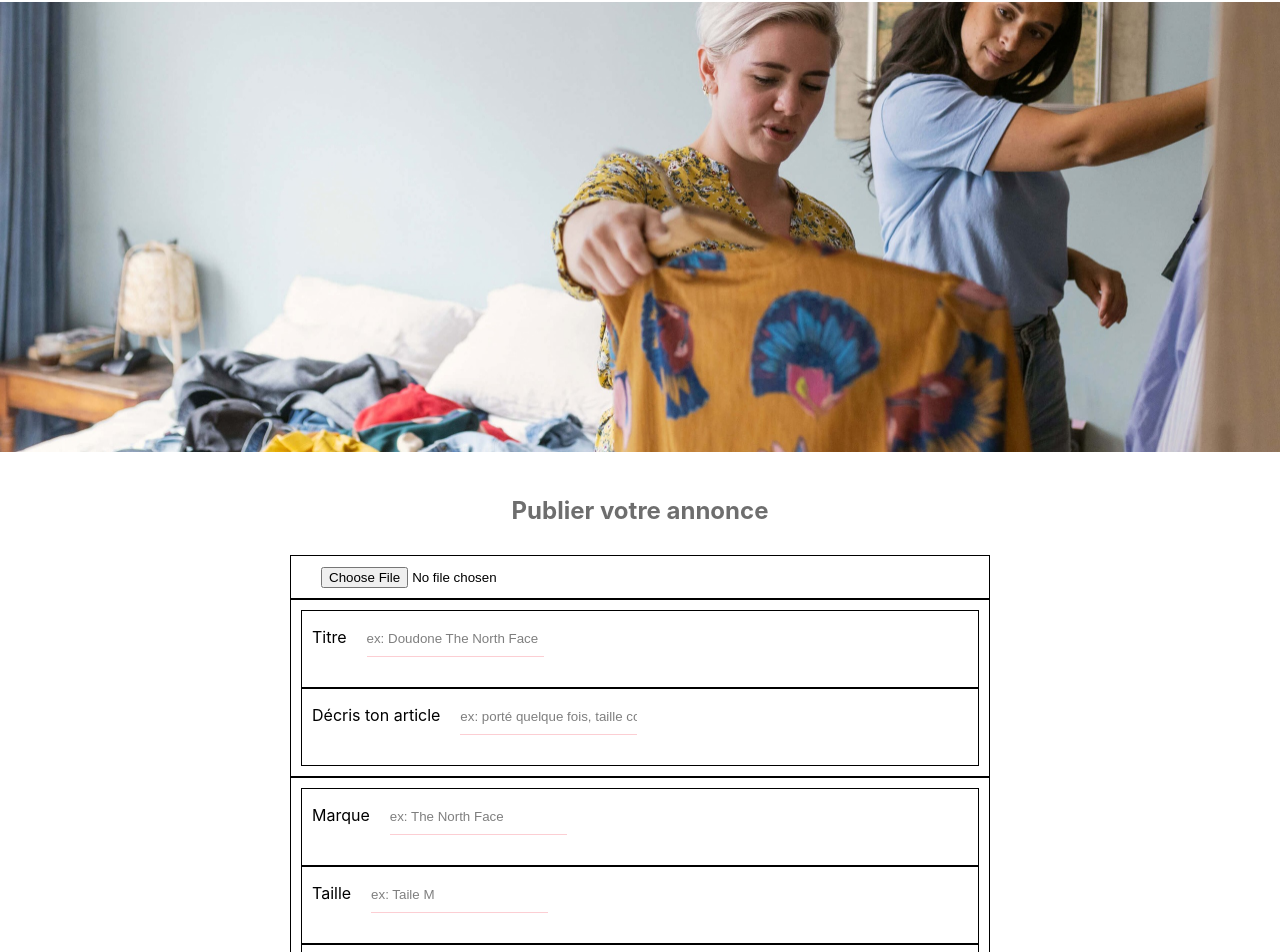
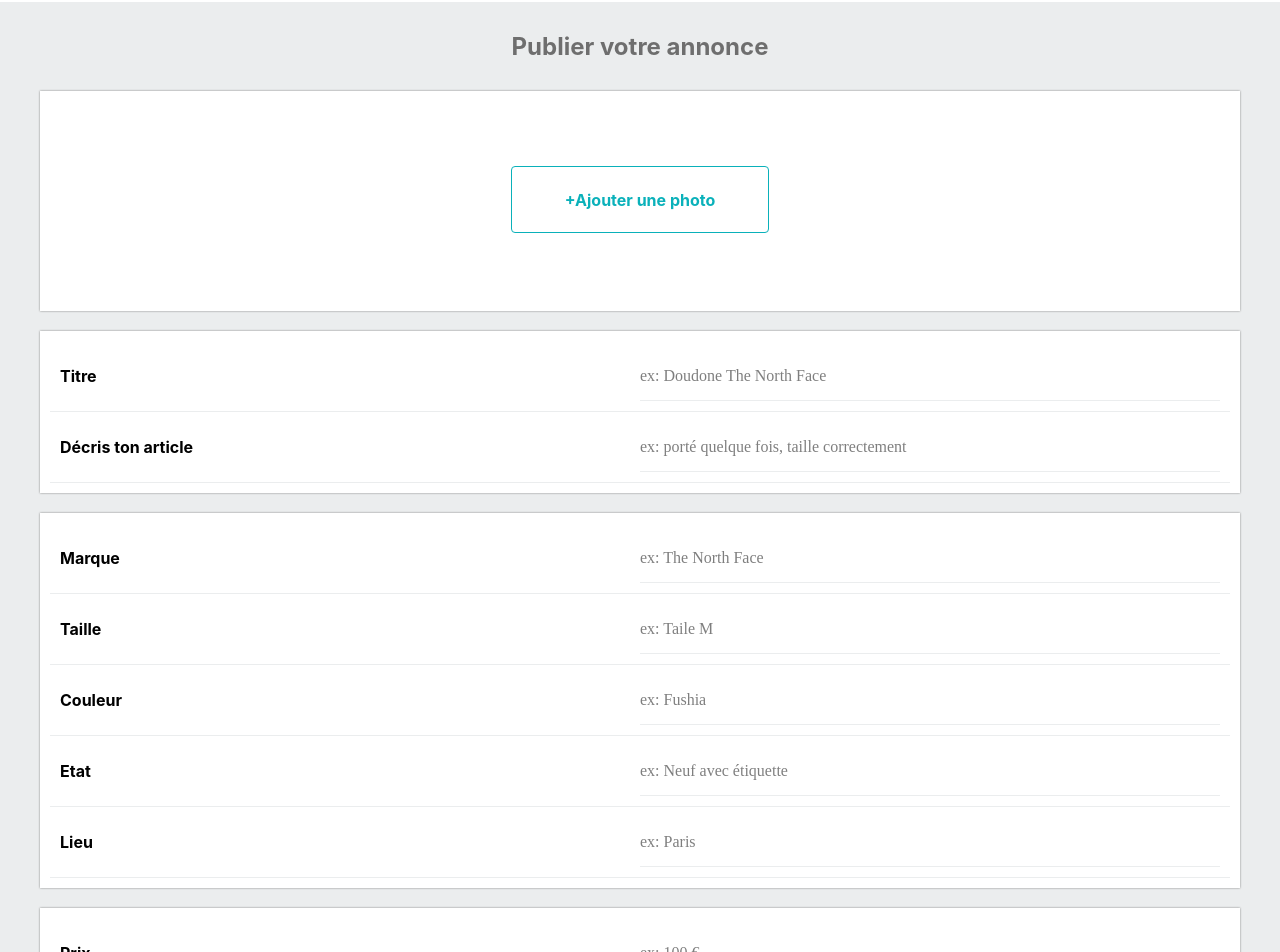
Before and after one commit to Arnaud95250/vinted-front, a React (Create React App) app: page /publish in a window 1280 px wide. Shown: the part 112-1064 px from the top of the page. Built offline with nearby package versions, Linux system fonts and the light colour scheme.

Commit message:
commit number six

```diff
--- a/src/App.css
+++ b/src/App.css
@@ -2,9 +2,8 @@
     margin: 0;
     padding: 0;
     box-sizing: 0;
+    /* background: #000; */
 }
-
-
 
 /****Début CSS header********/
 .header {
@@ -47,6 +46,18 @@
     margin-right: 30px;
 }
 
+.header nav .button_publish {
+    background-color: #2cb1ba;
+    width: 200px;
+    line-height: 20px;
+    border: none;
+    outline: none;
+    border-radius: 10px;
+    color: #fff;
+    font-size: 16px;
+    margin-top: 20px;
+}
+
 .header nav .button_deconneter {
     background-color: #c2175b;
     color: #ffffff;
@@ -61,15 +72,67 @@
     cursor: pointer;
 }
 
-.header div img {
+/****Fin CSS header********/
+/****Début CSS hero********/
+.hero .test {
+    width: 1285px;
+    margin: 30px auto auto;
+}
+
+.hero_button a {
+    background-color: #2cb1ba;
+    line-height: 45px;
+    text-align: center;
+    width: 50%;
+    border: none;
+    outline: none;
+    border-radius: 5px;
+    color: #fff;
+    font-size: 16px;
+    margin-top: 20px;
+    cursor: pointer;
+    text-decoration: none;
+}
+
+.hero_button {
+    height: 220px;
+    width: 360px;
+    position: absolute;
+    background: rgb(250, 250, 250);
+    padding: 25px;
+    margin-top: 160px;
+    border-radius: 10px;
+    display: flex;
+    flex-direction: column;
+    justify-content: center;
+    top: 75px;
+    box-shadow: 0 0 2px grey;
+
+}
+
+.hero_button h1 {
+    font-weight: 500;
+}
+
+.hero div img:first-child {
+    z-index: 1;
     width: 100vw;
     height: 450px;
     /* object-position: top; */
     object-fit: cover;
 }
 
-/****Fin CSS page header********/
-/****Début CSS page HOME********/
+.hero div img:last-child {
+    z-index: 2;
+    width: 100vw;
+    position: absolute;
+    margin-top: -90px;
+    height: 100px;
+    object-fit: cover;
+}
+
+/****Fin CSS hero********/
+/****Début CSS HOME********/
 .container_offers {
     width: 1285px;
     display: flex;
@@ -122,37 +185,32 @@
 
 /****Fin CSS page HOME********/
 /****Début CSS page offer********/
+.body_offer {
+    background: rgb(219, 219, 219);
+}
+
 .offer {
-    border: solid 1px;
     width: 1280px;
     margin: 0 auto;
-    display: flex;
-    /* justify-content: space-around;
-    padding: 30px; */
-}
-
-.body_offer {
-    background: rgb(219, 219, 219);
-    height: auto;
 }
 
 .offer_content {
+    padding: 40px;
     display: flex;
-    padding: 40px;
+    justify-content: space-around;
 }
 
 .offer_content div img:first-child {
     width: 400px;
     height: 600px;
-    margin-left: 0;
+    box-shadow: 0 0 2px grey;
 }
 
 .offer_info {
-    border: solid 1px;
     width: 340px;
-    margin-left: 400px;
     background-color: white;
     padding: 50px;
+    box-shadow: 0 0 2px grey;
 }
 
 .offer_price {
@@ -160,6 +218,32 @@
     line-height: 32px;
     color: #111;
 }
+
+
+.topCard div {
+    display: flex;
+    justify-content: space-around;
+    margin-bottom: 10px;
+}
+
+.topCard div span {
+    text-align: left;
+}
+
+.topCard p:first-child {
+    font-weight: 600;
+    font-size: 25px;
+    margin-bottom: 20px;
+}
+
+.topCard span:last-child {
+    flex: 1 1;
+    color: #666666;
+    font-weight: 600;
+    text-align: left;
+}
+
+
 
 /****Fin CSS page offer********/
 /****Début CSS formulaire********/
@@ -255,27 +339,87 @@ input {
 }
 
 /****Fin CSS page formulaire********/
+.formulaire_publish {
+    background: #EBEDEE;
+}
 
-
-
-
-
-
-
-
-
-
-
+.formulaire_publish h2 {
+    padding-top: 30px;
+}
 
 .formulaire_publish form {
     display: flex;
     flex-direction: column;
-    width: 700px;
+    width: 1200px;
     margin: auto;
+
 }
 
-.formulaire_publish div {
-    border: solid 1px
+
+/* Début Input file */
+.formulaire_publish form div {
+    padding: 10px;
+    line-height: 50px;
+    background-color: white;
+}
+
+.content_section_file {
+    height: 200px;
+    margin-bottom: 20px;
+    box-shadow: 0 0 2px grey;
+}
+
+.content_section_file div {
+    height: 45px;
+    width: 20%;
+    border: 1px solid #0ab1ba;
+    border-radius: 4px;
+    display: flex;
+    align-items: center;
+    justify-content: center;
+    margin-left: auto;
+    margin-right: auto;
+    margin-top: 65px;
+    margin-bottom: auto;
+    cursor: pointer;
+}
+
+.content_section_file label {
+    cursor: pointer;
+    color: #0ab1ba;
+    font-weight: 700;
+}
+
+.content_section_file input {
+    display: none;
+}
+
+/* Fin Input file */
+/* Début Input text*/
+.content_section {
+    margin-bottom: 20px;
+    background-color: white;
+    box-shadow: 0 0 2px grey;
+}
+
+.content_input_text {
+    display: flex;
+    justify-content: space-between;
+    border-bottom: 1px solid #ebedee;
+}
+
+.content_input_text input {
+    width: 50%;
+    border: none;
+    border-bottom: 1px solid #ebedee;
+    color: #000;
+    font-family: "Maison Neue";
+    font-size: 16px;
+    font-weight: 400;
+}
+
+.content_input_text input:hover {
+    border-bottom: 1px solid #0ab1ba;
 }
 
 .formulaire_publish h2 {
@@ -286,30 +430,7 @@ input {
 
 .formulaire_publish>form input::-webkit-input-placeholder {
     color: black;
-    /*Change the placeholder color*/
     opacity: 0.5;
-    /*Change the opacity between 0 and 1*/
-}
-
-.formulaire_publish>form input[type=email] {
-    border: none;
-    border-bottom: 1px solid #fcced3;
-    height: 35px;
-    margin-bottom: 20px;
-}
-
-.formulaire_publish>form input[type=password] {
-    border: none;
-    border-bottom: 1px solid #fcced3;
-    height: 35px;
-    margin-bottom: 20px;
-}
-
-.formulaire_publish>form input[type=text] {
-    border: none;
-    border-bottom: 1px solid #fcced3;
-    height: 35px;
-    margin-bottom: 20px;
 }
 
 .formulaire_publish button,
@@ -318,31 +439,29 @@ input {
     cursor: pointer;
 }
 
-.formulaire_publish div {
-    /* margin-top: 20px; */
-    padding: 10px;
-}
-
-.formulaire_publish div input[type=checkbox] {
-    margin-top: 20px;
-    transform: scale(2);
-    margin-right: 20px;
-    cursor: pointer;
-    height: 20px;
+.formulaire_publish div label {
+    font-weight: bold;
 }
 
 .formulaire_publish form button {
     background-color: #2cb1ba;
     height: 45px;
-    width: 100%;
+    width: 25%;
     border: none;
     outline: none;
     border-radius: 5px;
     color: #fff;
     font-size: 16px;
-    margin-top: 20px;
+    text-align: center;
+    margin: 0 auto;
+    /* margin: 30px 0px 100px 0px; */
+    margin-top: 30px;
+    margin-bottom: 50px;
 }
 
-.formulaire_publish form label {
-    margin-right: 20px;
+.formulaire_publish form a {
+
+    text-decoration: none;
+    color: white;
+
 }
--- a/src/App.js
+++ b/src/App.js
@@ -7,6 +7,7 @@ import Cookies from "js-cookie";
 //Import des cpmponents*****************
 import Header from'./components/Header';
 import Footer from'./components/Footer';
+import Hero from'./components/Hero';
 
 //Import des containers(les pages)*****************
 import Home from'./containers/Home';
@@ -33,11 +34,10 @@ function App() {
       }
     };
 
-
     return (
       <div className="container">
         <Router>
-          <Header  setInfoData={setInfoData} userToken={userToken} setUser={setUser}/>
+          <Header  setInfoData={setInfoData} userToken={userToken} setUserToken={setUserToken} setUser={setUser}/>
             <Switch>
                 <Route path="/login">
                   <Login setUser={setUser}/>
@@ -46,12 +46,13 @@ function App() {
                   <SignUp setUser={setUser}/>
                 </Route>
                 <Route path="/publish">
-                  <Publish setInfoData={setInfoData} data={data} setUser={setUser} userToken={userToken}/>
+                  <Publish userToken={userToken}/>
                 </Route>
                 <Route path="/product/:id">
                   <Offer/>
                 </Route>
                 <Route path="/">
+                  <Hero/>
                   <Home setInfoData={setInfoData} data={data}/>
                 </Route>
             </Switch>
--- a/src/components/Header.js
+++ b/src/components/Header.js
@@ -50,10 +50,6 @@ const Header = ({setInfoData, data, setUser, userToken}) => {
     <div className="header">
       <nav>
         <Link to="/"><img src={logo} alt="logo"/></Link>
-
-
-
-
             <form onChange={checkFilter}>
             <input
                 onChange={(event) => setSearch(event.target.value)} // je recupère les caractère rentrée dans mon input
@@ -61,13 +57,11 @@ const Header = ({setInfoData, data, setUser, userToken}) => {
                 placeholder="Votre recherche"
               />
             </form>
-
-
-
-
-
             {userToken ? (
+              <div>
                 <Link to="/login"><button className="button_deconneter" onClick={() => setUser(null)}>Se déconnecter</button></Link>
+                <Link to="/publish"><button className="button_publish">Vends tes articles</button></Link>
+              </div>
             ) : (
               <div>
                   <Link to="/signup"><button>S'inscrire</button></Link>
@@ -76,9 +70,6 @@ const Header = ({setInfoData, data, setUser, userToken}) => {
             )}
           <div className="filter"></div>
         </nav>
-          <div>
-            <img src={hero} alt="hero"/>
-          </div>
     </div>
   )
 }
--- /dev/null
+++ b/src/components/Hero.js
@@ -0,0 +1,22 @@
+import hero from '../assets/img/hero.jpg'
+import bando from '../assets/img/bandeauBas.svg'
+import {Link} from "react-router-dom";
+
+const Hero = ({setInfoData, data, setUser, userToken}) => {
+  return(
+    <div className="hero">
+        <div className="test">
+            <div className="hero_button">
+                <h1>Prêts à faire du tri dans vos placards ?</h1>
+                <Link to="/publish">Commencer à vendre</Link>
+            </div>
+        </div>
+        <div>
+            <img src={hero} alt="hero"/>
+            <img src={bando} alt="bandeauBas"/>
+        </div>
+    </div>
+  )
+}
+
+export default Hero;
--- a/src/containers/Home.js
+++ b/src/containers/Home.js
@@ -35,7 +35,9 @@ const Home = ({setInfoData, data}) => {
                         <Link to={`/product/${elem._id}`}>
                             <div key={index} className="offers">
                                 <div>
-                                    <img src="https://res.cloudinary.com/lereacteur/image/upload/v1610363014/api/vinted/users/5ffc305a068f67f73652e9bd/avatar.jpg"/>
+                                    {elem.owner.account.avatar && (
+                                        <img src={elem.owner.account.avatar.secure_url} alt="" />
+                                    )}
                                     <span>{elem.owner.account.username}</span>
                                 </div>
                                 <img src={elem.product_image.secure_url}/>
--- a/src/containers/Publish.js
+++ b/src/containers/Publish.js
@@ -1,10 +1,10 @@
 import axios from 'axios';
+import { useState } from "react";
 import {Link} from "react-router-dom";
-import { useState } from "react";
 import { useHistory } from "react-router-dom";
 
 
-const Publish = ({setUser, setInfoData, data, userToken}) => {
+const Publish = ({setUser, setInfoData, userToken}) => {
     const [file, setFile] = useState("")
     const [title, setTitle] = useState("")
     const [description, setDescription] = useState("")
@@ -14,81 +14,89 @@ const Publish = ({setUser, setInfoData, data, userToken}) => {
     const [etat, setEtat] = useState("")
     const [lieu, setLieu] = useState("")
     const [prix, setPrix] = useState("")
+    const [data, setData] = useState()
 
 
     const handleSubmit = async (event) => {
         try {
             event.preventDefault();
-
             const formData = new FormData();
-            formData.append("secure_url", file);
-            formData.append("product_name", title);
-            formData.append("product_description", description);
+            formData.append("picture", file);
+            formData.append("title", title);
+            formData.append("description", description);
             formData.append("marque", marque);
             formData.append("taille", taille);
             formData.append("couleur", couleur);
             formData.append("etat", etat);
             formData.append("lieu", lieu);
-            formData.append("product_price", prix);
+            formData.append("price", prix);
             const token = userToken;
 
             const response = await axios.post("https://lereacteur-vinted-api.herokuapp.com/offer/publish",
                 formData,{headers: { authorization: `Bearer ${token}`}});
-                    if(token){
+                    console.log(token);
                     console.log(response.data);
-                        setInfoData(response.data);
-                    } else {
-                        console.log("le token ne correspond pas")
+                    setData(response.data)
+        } catch (error) {
+            console.log(error.request);
         }
-        } catch (error) {
-            console.log(error.message);
-        }
-        console.log(file, title, description, marque, taille, couleur, etat, lieu, prix)
+        // console.log(file, title, description, marque, taille, couleur, etat, lieu, prix)
     };
-
+    // console.log(userToken);
 
     return(
         <div className="formulaire_publish">
             <h2>Publier votre annonce</h2>
-            <form onSubmit={handleSubmit}> {/*onSubmit={}*/}
+            <form onSubmit={handleSubmit}>
+                <div className="content_section_file">
                     <div>
-                    <label></label>
+                        <label>
+                            <span>+</span>
+                            <span>Ajouter une photo</span>
                         <input
                             onChange={(event) => setFile(event.target.files[0])}
                             type="file"
+                            required
                         />
+                        </label>
+                    </div>
+
                 </div>
 
 
-                <div>
-                    <div>
+                <div className="content_section">
+                    <div className="content_input_text">
                         <label>Titre</label>
                         <input
                             onChange={(event) => setTitle(event.target.value)}
                             type="text"
                             placeholder="ex: Doudone The North Face"
+                            required
                         />
                     </div>
-                    <div>
+                    <div className="content_input_text">
                         <label>Décris ton article</label>
                         <input
                             onChange={(event) => setDescription(event.target.value)}
                             type="text"
                             placeholder="ex: porté quelque fois, taille correctement "
+                            required
+
                         />
                     </div>
                 </div>
 
-                <div>
-                    <div>
+                <div className="content_section">
+                    <div className="content_input_text">
                         <label>Marque</label>
                         <input
                             onChange={(event) => setMarque(event.target.value)}
                             type="text"
                             placeholder="ex: The North Face"
+                            required
                         />
                     </div>
-                    <div>
+                    <div className="content_input_text">
                         <label>Taille</label>
                         <input
                             onChange={(event) => setTaille(event.target.value)}
@@ -96,7 +104,7 @@ const Publish = ({setUser, setInfoData, data, userToken}) => {
                             placeholder="ex: Taile M "
                         />
                         </div>
-                    <div>
+                    <div className="content_input_text">
                         <label>Couleur</label>
                         <input
                             onChange={(event) => setCouleur(event.target.value)}
@@ -104,52 +112,44 @@ const Publish = ({setUser, setInfoData, data, userToken}) => {
                             placeholder="ex: Fushia"
                         />
                     </div>
-                    <div>
+                    <div className="content_input_text">
                         <label>Etat</label>
                         <input
                             onChange={(event) => setEtat(event.target.value)}
                             type="text"
                             placeholder="ex: Neuf avec étiquette"
+                            required
                         />
                     </div>
-                    <div>
+                    <div className="content_input_text">
                         <label>Lieu</label>
                         <input
                             onChange={(event) => setLieu(event.target.value)}
                             type="text"
                             placeholder="ex: Paris"
+                            required
                         />
                     </div>
                 </div>
-               <div>
-                    <div>
+               <div className="content_section">
+                    <div className="content_input_text">
                         <label>Prix</label>
                         <input
                             onChange={(event) => setPrix(event.target.value)}
                             type="text"
                             placeholder="ex: 100 €"
+                            required
+
                         />
                     </div>
                </div>
 
-                    <div className="content_a">
-                        {/* <Link to="/"><button type="submit">Ajouter votre annonce</button></Link> */}
-                        <button type="submit">Ajouter votre annonce</button>
-                    </div>
+
+                    <button type="submit"><Link to="/">Ajouter votre annonce</Link></button>
+
 
 
             </form>
-
-            {/* {userToken === true ? (
-              <div className="content_a">
-              <Link to="/"></Link>
-          </div>
-            ) : (
-              <div>
-                  {console.log("error")}
-              </div>
-            )} */}
-
         </div>
     )
 }
```
Also changed, not shown: src/containers/Login.js (+0 -31 lines), src/containers/Offer.js (+15 -10 lines), src/assets/img/bandeauBas.svg (added). Lines whose indentation alone changed are shown as unchanged.
